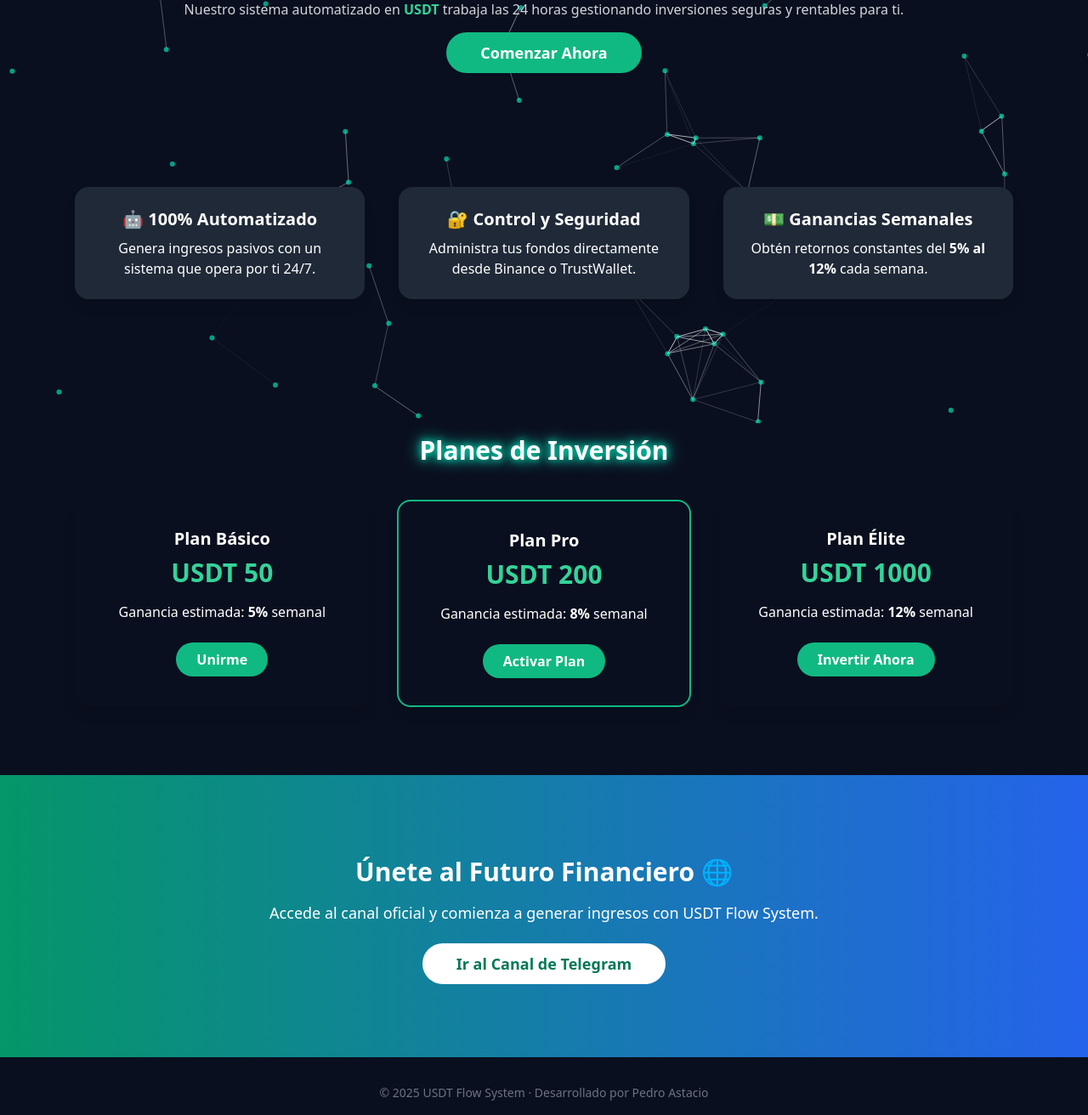
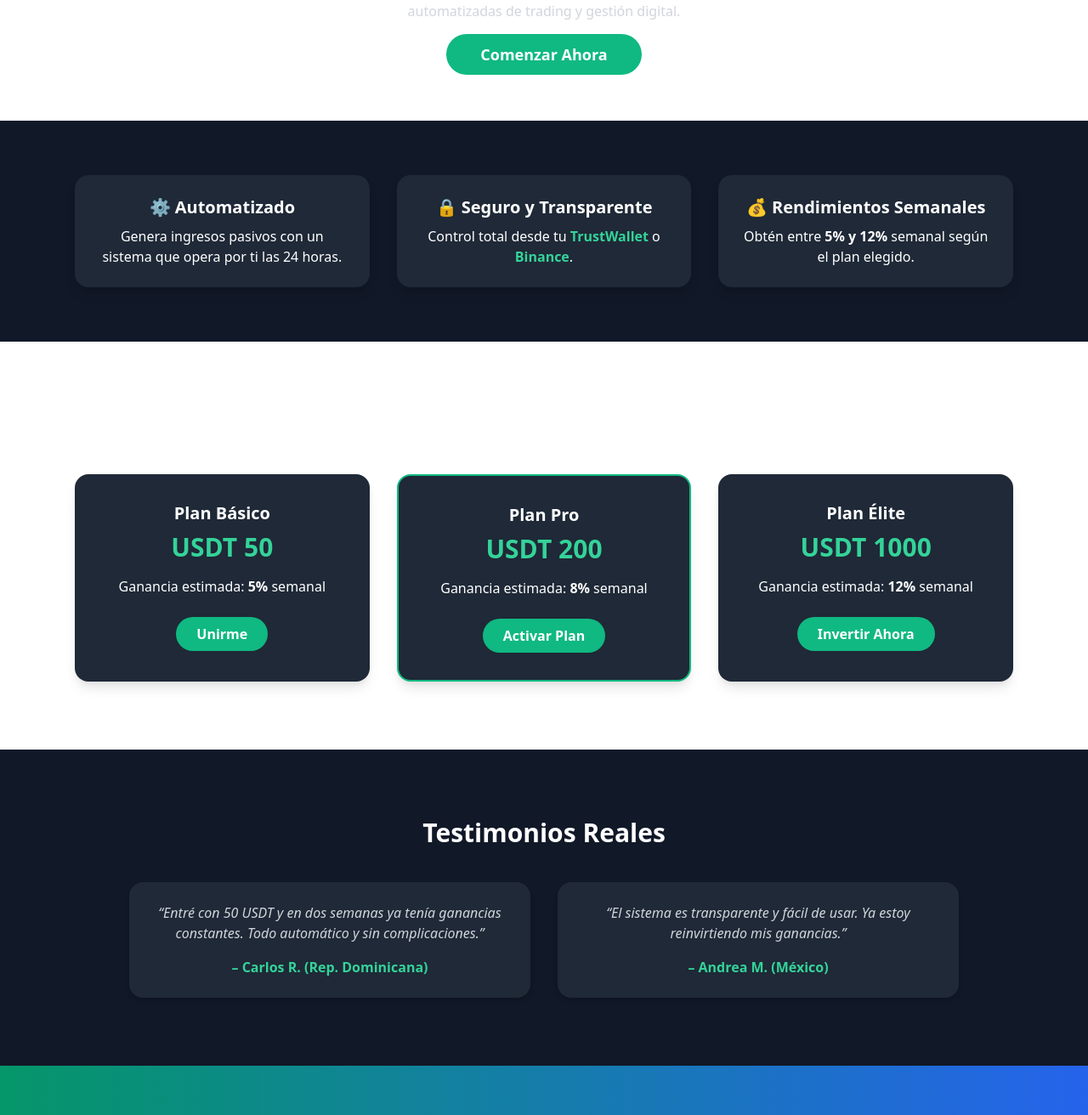
Before and after one commit to aStacio87RD/Provando-la-Vaina, a plain HTML site: page index.html in a window 1280 px wide. Shown: the part 302-1614 px from the top of the page at 85% size. Drawn offline with nearby package versions, Linux system fonts and the light colour scheme.

Commit message:
Revise index.html for better layout and content
Updated the title and improved the layout and content of the webpage, including changes to sections and styling.

```diff
--- a/index.html
+++ b/index.html
@@ -3,88 +3,67 @@
 <head>
   <meta charset="UTF-8" />
   <meta name="viewport" content="width=device-width, initial-scale=1.0" />
-  <title>USDT Flow System | Ingresos Automáticos en Criptomonedas</title>
+  <title>USDT Flow System | Gana Ingresos Automáticos en Criptomonedas</title>
   <link href="https://cdn.jsdelivr.net/npm/tailwindcss@2.2.19/dist/tailwind.min.css" rel="stylesheet">
-  <script src="https://cdn.jsdelivr.net/npm/particles.js@2.0.0/particles.min.js"></script>
-  <script src="https://cdnjs.cloudflare.com/ajax/libs/gsap/3.11.5/gsap.min.js"></script>
-  <style>
-    body {
-      background-color: #0a0f1f;
-      overflow-x: hidden;
-    }
-    #particles-js {
-      position: fixed;
-      top: 0; left: 0;
-      width: 100%; height: 100%;
-      z-index: -1;
-    }
-    .glow {
-      text-shadow: 0 0 10px #00ffcc, 0 0 20px #00ffcc;
-    }
-    .fade-in {
-      opacity: 0;
-      transform: translateY(30px);
-    }
-  </style>
 </head>
-<body class="text-white font-sans">
-
-  <!-- Fondo animado -->
-  <div id="particles-js"></div>
+<body class="bg-gray-950 text-white font-sans">
 
   <!-- Header -->
-  <header class="text-center py-12">
-    <h1 class="text-5xl font-extrabold mb-3 glow">💸 USDT Flow System</h1>
-    <p class="text-gray-300 text-lg">Gana ingresos automáticos con estrategias de trading inteligente</p>
+  <header class="text-center py-10 bg-gradient-to-r from-green-500 to-teal-600">
+    <h1 class="text-4xl font-extrabold mb-3 tracking-wide">💸 USDT Flow System</h1>
+    <p class="text-lg text-gray-100">Tu camino hacia ingresos automáticos y libertad financiera</p>
   </header>
 
   <!-- Intro -->
-  <section class="max-w-4xl mx-auto text-center py-16 px-6 fade-in">
-    <h2 class="text-3xl font-semibold mb-4">Haz que tu dinero fluya, incluso mientras duermes</h2>
+  <section class="max-w-4xl mx-auto text-center py-16 px-6">
+    <h2 class="text-3xl font-semibold mb-4">Haz que tu dinero trabaje por ti</h2>
     <p class="text-gray-300 mb-6 leading-relaxed">
-      Nuestro sistema automatizado en <span class="text-green-400 font-semibold">USDT</span> trabaja las 24 horas gestionando inversiones seguras y rentables para ti.
+      Con <span class="text-green-400 font-semibold">USDT Flow System</span>, transformas tu capital en un flujo semanal de ganancias mediante estrategias automatizadas de trading y gestión digital.
     </p>
     <a href="#planes" class="bg-green-500 hover:bg-green-600 px-10 py-3 rounded-full text-lg font-bold transition">Comenzar Ahora</a>
   </section>
 
   <!-- Beneficios -->
-  <section class="bg-gray-900/50 py-20 fade-in">
-    <div class="max-w-6xl mx-auto grid md:grid-cols-3 gap-10 px-6 text-center">
+  <section class="bg-gray-900 py-16">
+    <div class="max-w-6xl mx-auto grid md:grid-cols-3 gap-8 px-6 text-center">
       <div class="p-6 bg-gray-800 rounded-2xl shadow-lg hover:scale-105 transition">
-        <h3 class="text-xl font-bold mb-2">🤖 100% Automatizado</h3>
-        <p>Genera ingresos pasivos con un sistema que opera por ti 24/7.</p>
+        <h3 class="text-xl font-bold mb-2">⚙️ Automatizado</h3>
+        <p>Genera ingresos pasivos con un sistema que opera por ti las 24 horas.</p>
       </div>
       <div class="p-6 bg-gray-800 rounded-2xl shadow-lg hover:scale-105 transition">
-        <h3 class="text-xl font-bold mb-2">🔐 Control y Seguridad</h3>
-        <p>Administra tus fondos directamente desde Binance o TrustWallet.</p>
+        <h3 class="text-xl font-bold mb-2">🔒 Seguro y Transparente</h3>
+        <p>Control total desde tu <span class="text-green-400 font-semibold">TrustWallet</span> o <span class="text-green-400 font-semibold">Binance</span>.</p>
       </div>
       <div class="p-6 bg-gray-800 rounded-2xl shadow-lg hover:scale-105 transition">
-        <h3 class="text-xl font-bold mb-2">💵 Ganancias Semanales</h3>
-        <p>Obtén retornos constantes del <strong>5% al 12%</strong> cada semana.</p>
+        <h3 class="text-xl font-bold mb-2">💰 Rendimientos Semanales</h3>
+        <p>Obtén entre <strong>5% y 12%</strong> semanal según el plan elegido.</p>
       </div>
     </div>
   </section>
 
   <!-- Planes -->
-  <section id="planes" class="max-w-6xl mx-auto py-20 px-6 text-center fade-in">
-    <h2 class="text-3xl font-semibold mb-10 glow">Planes de Inversión</h2>
+  <section id="planes" class="max-w-6xl mx-auto py-20 px-6 text-center">
+    <h2 class="text-3xl font-semibold mb-10">Planes de Inversión</h2>
     <div class="grid md:grid-cols-3 gap-8">
 
-      <div class="bg-gray-800/80 p-8 rounded-2xl shadow-lg backdrop-blur-sm">
+      <!-- Plan Básico -->
+      <div class="bg-gray-800 p-8 rounded-2xl shadow-lg">
         <h3 class="text-xl font-bold mb-2">Plan Básico</h3>
         <p class="text-green-400 text-3xl font-bold mb-4">USDT 50</p>
         <p>Ganancia estimada: <strong>5%</strong> semanal</p>
         <a href="https://t.me/usdtflowsystem" target="_blank" class="mt-6 inline-block bg-green-500 px-6 py-2 rounded-full font-bold hover:bg-green-600 transition">Unirme</a>
       </div>
 
-      <div class="bg-gray-800/80 p-8 rounded-2xl shadow-lg border-2 border-green-500 backdrop-blur-sm">
+      <!-- Plan Pro -->
+      <div class="bg-gray-800 p-8 rounded-2xl shadow-lg border-2 border-green-500">
         <h3 class="text-xl font-bold mb-2">Plan Pro</h3>
         <p class="text-green-400 text-3xl font-bold mb-4">USDT 200</p>
         <p>Ganancia estimada: <strong>8%</strong> semanal</p>
         <a href="https://t.me/usdtflowsystem" target="_blank" class="mt-6 inline-block bg-green-500 px-6 py-2 rounded-full font-bold hover:bg-green-600 transition">Activar Plan</a>
       </div>
 
-      <div class="bg-gray-800/80 p-8 rounded-2xl shadow-lg backdrop-blur-sm">
+      <!-- Plan Elite -->
+      <div class="bg-gray-800 p-8 rounded-2xl shadow-lg">
         <h3 class="text-xl font-bold mb-2">Plan Élite</h3>
         <p class="text-green-400 text-3xl font-bold mb-4">USDT 1000</p>
         <p>Ganancia estimada: <strong>12%</strong> semanal</p>
@@ -94,41 +73,34 @@
     </div>
   </section>
 
+  <!-- Testimonios -->
+  <section class="bg-gray-900 py-20">
+    <div class="max-w-5xl mx-auto text-center">
+      <h2 class="text-3xl font-semibold mb-10">Testimonios Reales</h2>
+      <div class="grid md:grid-cols-2 gap-8 px-6">
+        <div class="bg-gray-800 p-6 rounded-2xl shadow-md">
+          <p class="italic text-gray-300 mb-4">“Entré con 50 USDT y en dos semanas ya tenía ganancias constantes. Todo automático y sin complicaciones.”</p>
+          <h4 class="font-bold text-green-400">– Carlos R. (Rep. Dominicana)</h4>
+        </div>
+        <div class="bg-gray-800 p-6 rounded-2xl shadow-md">
+          <p class="italic text-gray-300 mb-4">“El sistema es transparente y fácil de usar. Ya estoy reinvirtiendo mis ganancias.”</p>
+          <h4 class="font-bold text-green-400">– Andrea M. (México)</h4>
+        </div>
+      </div>
+    </div>
+  </section>
+
   <!-- CTA Final -->
-  <section class="text-center py-24 bg-gradient-to-r from-green-600 to-blue-600 fade-in">
-    <h2 class="text-3xl font-semibold mb-4">Únete al Futuro Financiero 🌐</h2>
-    <p class="text-lg mb-8">Accede al canal oficial y comienza a generar ingresos con USDT Flow System.</p>
-    <a href="https://t.me/usdtflowsystem" target="_blank" class="bg-white text-green-700 px-10 py-3 rounded-full text-lg font-semibold hover:bg-gray-200 transition">Ir al Canal de Telegram</a>
+  <section class="text-center py-20 bg-gradient-to-r from-green-600 to-blue-600">
+    <h2 class="text-3xl font-semibold mb-4">Únete al flujo financiero del futuro 🌐</h2>
+    <p class="text-lg mb-8">Comienza hoy mismo y descubre el poder del ingreso automatizado en criptomonedas.</p>
+    <a href="https://t.me/usdtflowsystem" target="_blank" class="bg-white text-green-700 px-10 py-3 rounded-full text-lg font-semibold hover:bg-gray-100 transition">Ir al Canal de Telegram</a>
   </section>
 
   <!-- Footer -->
   <footer class="text-center py-8 text-gray-500 text-sm">
-    © 2025 USDT Flow System · Desarrollado por Pedro Astacio
+    © 2025 USDT Flow System · Desarrollado por Pedro Astacio · Todos los derechos reservados
   </footer>
-
-  <!-- Scripts -->
-  <script>
-    // Partículas
-    particlesJS("particles-js", {
-      "particles": {
-        "number": { "value": 60 },
-        "color": { "value": "#00ffcc" },
-        "shape": { "type": "circle" },
-        "opacity": { "value": 0.6 },
-        "size": { "value": 3 },
-        "move": { "enable": true, "speed": 2 }
-      },
-      "interactivity": {
-        "events": { "onhover": { "enable": true, "mode": "repulse" } },
-        "modes": { "repulse": { "distance": 100 } }
-      }
-    });
-
-    // Animaciones de entrada
-    gsap.utils.toArray('.fade-in').forEach((el, i) => {
-      gsap.to(el, {opacity: 1, y: 0, duration: 1.2, delay: i * 0.3, ease: "power2.out"});
-    });
-  </script>
 
 </body>
 </html>
```
